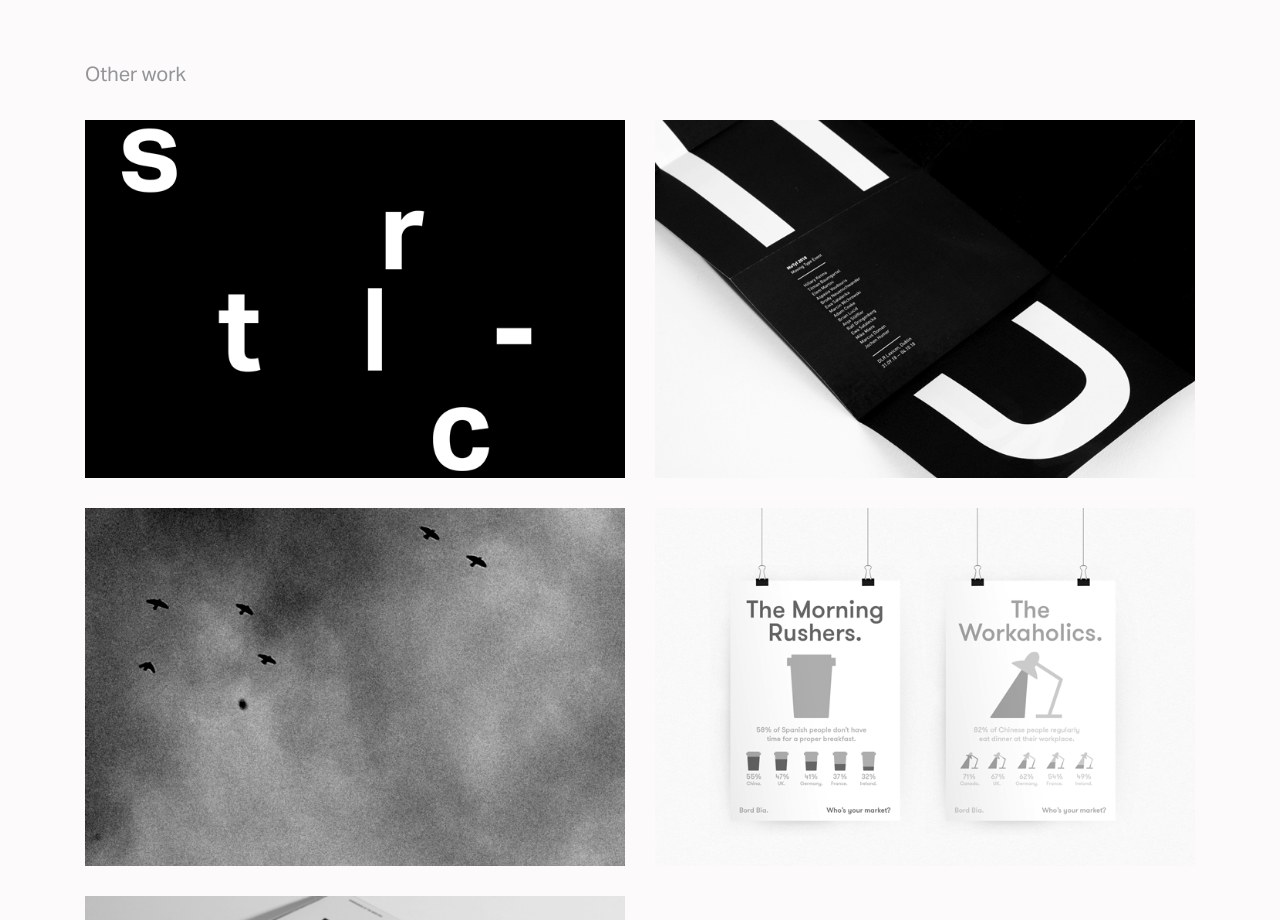
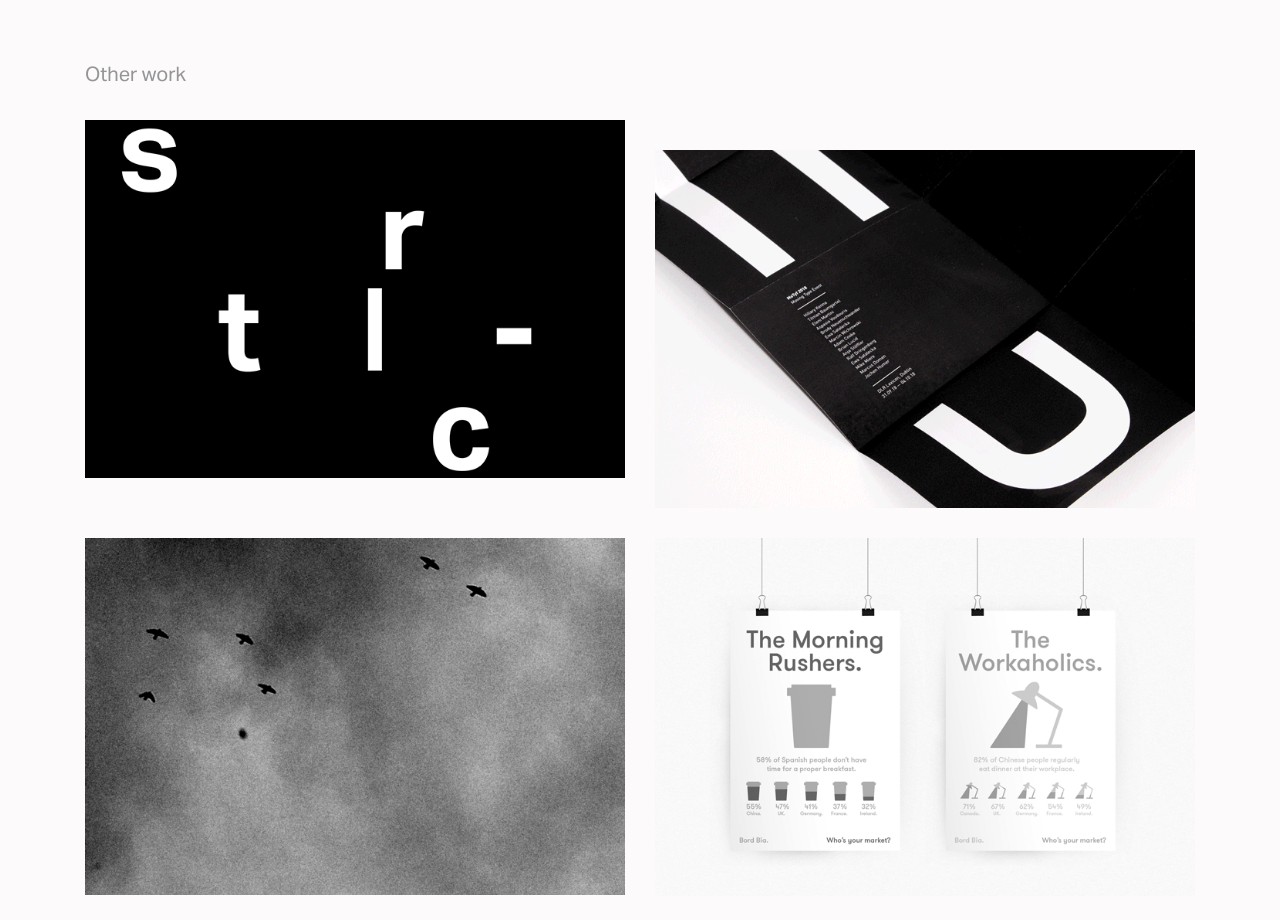
Before and after one commit to steelerebekahrs/kah-design, a plain HTML site: page riam.html in a window 1280 px wide. Shown: the part 3520-4440 px from the top of the page. Drawn offline with nearby package versions, Linux system fonts and the light colour scheme.

Commit message:
fixed motyf image

```diff
--- a/riam.html
+++ b/riam.html
@@ -189,11 +189,11 @@
                 </div>
             </div>
 
-            <div class="col-sm-6 pushdownmob30">
+            <div class="col-sm-6 pushdown30">
                 <div class="content">
                     <a href="motyf.html" >
                       <div class="content-overlay"></div>
-                      <img class="content-image img-fluid" src="img/index/Motyf_grey.gif" onmouseover="this.src='img/index/Motfy_colour.gif';" onmouseout="this.src='img/index/Motyf_grey.gif';">
+                      <img class="content-image img-fluid" src="img/index/MoTfy_colour.gif" onmouseover="this.src='img/index/Motfy_colour.gif';" onmouseout="this.src='img/index/MoTfy_colour.gif';">
                       <div class="content-details fadeIn-bottom">
                           <div class="smallheading">MoTyf Type Festival.</div>
                           <div class="xsmalltype">Identity, Environment, Screen, Print.</div>
```
Also changed, not shown: bordbia.html (+1 -1 lines), gradshow.HTML (+2 -2 lines), ianam.html (+1 -1 lines), index.html (+1 -1 lines), workhouse.html (+1 -1 lines), 2 other files.
